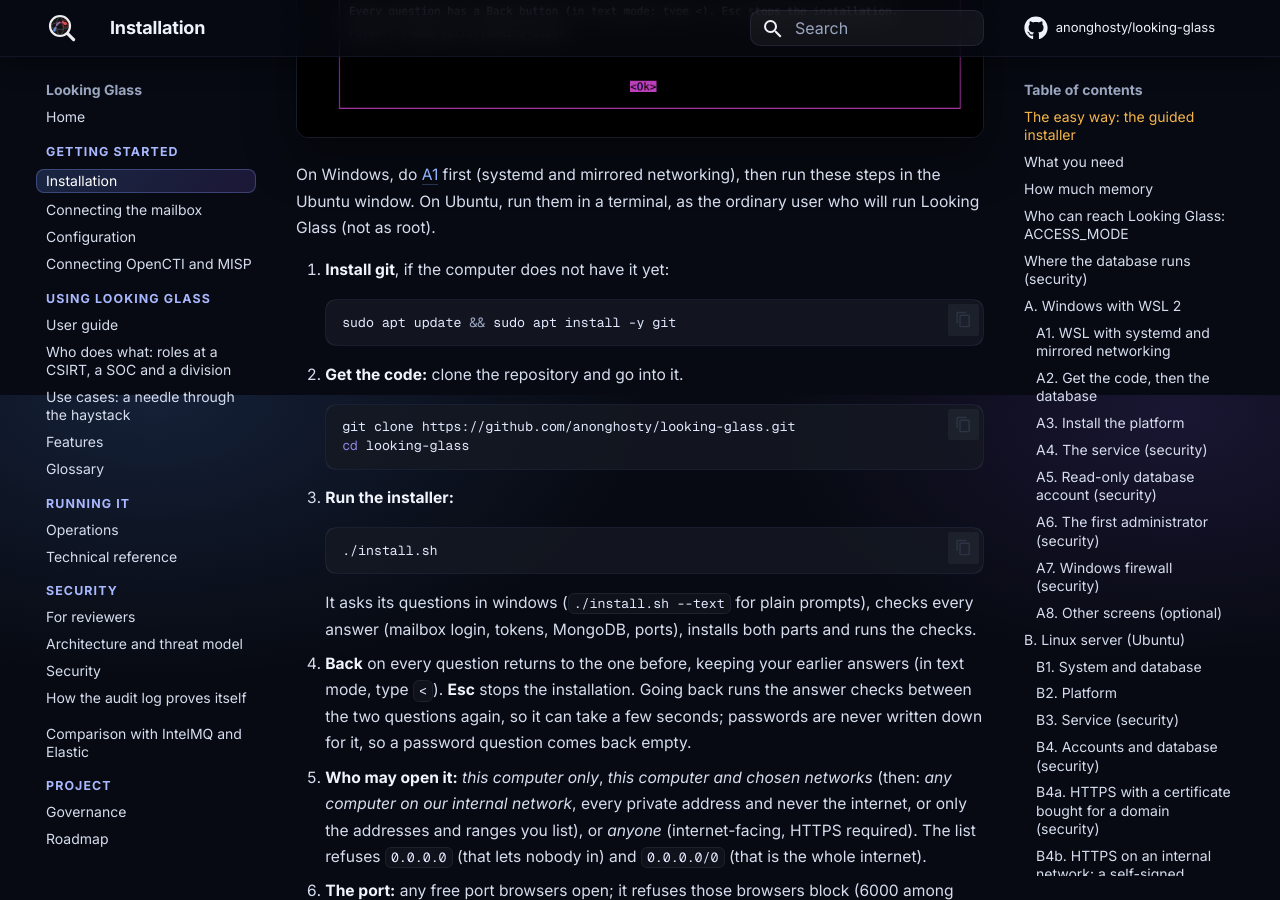
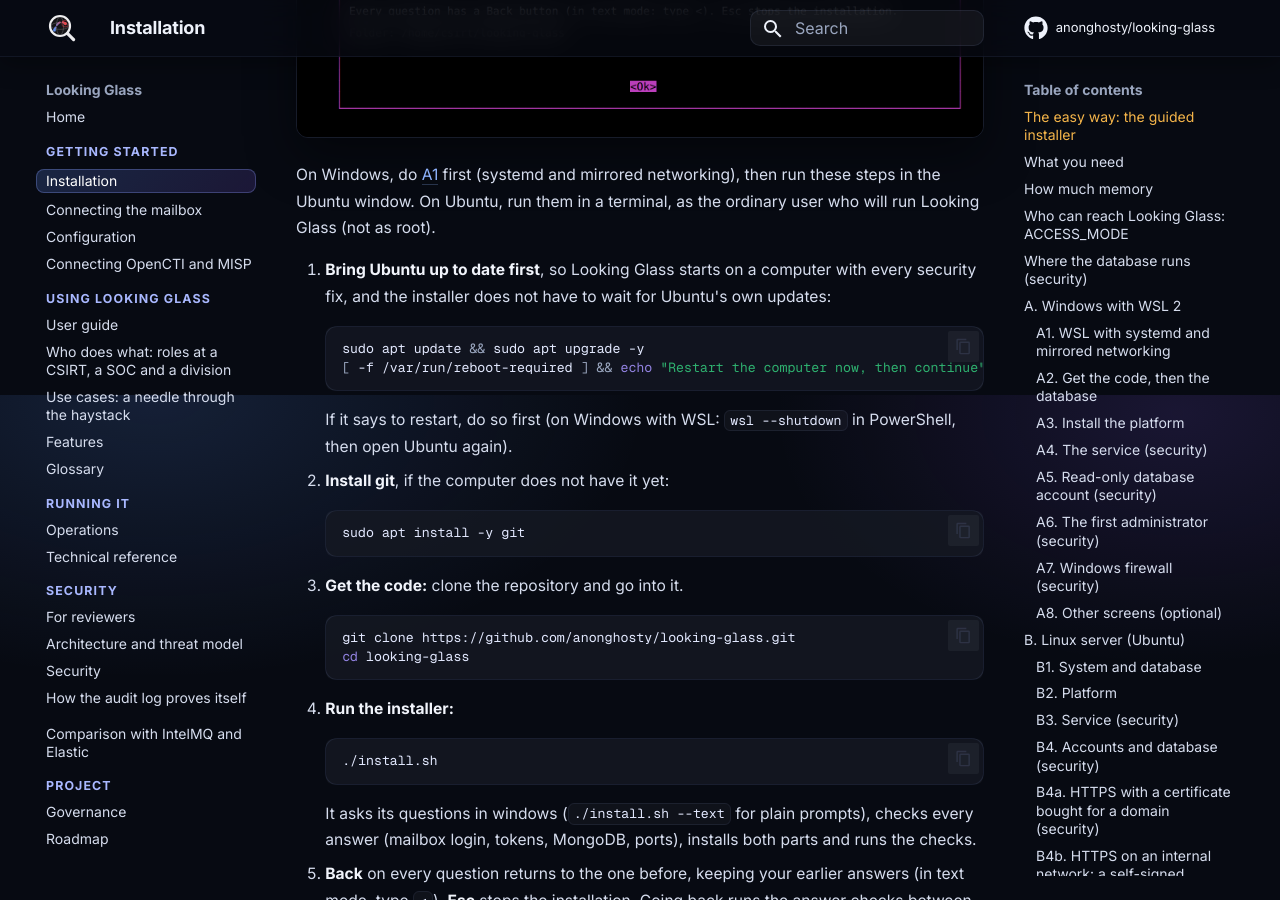
Before and after one commit to anonghosty/looking-glass, an MkDocs documentation site: the page built from docs/INSTALLATION.md, in a window 1280 px wide and 900 px high, scrolled down 505 px. Built offline with MkDocs 1.6.1 and Material for MkDocs 9.7.7, drawn with Linux system fonts in a browser that asks for light colours; comment, search, counter and statistics services are not loaded.

Commit message:
Docs: bring Ubuntu up to date before installing
A new step 1 of the guided installation: sudo apt update && sudo apt upgrade, and a restart when Ubuntu asks for one.
Looking Glass then starts on a computer with every security fix, and the installer seldom waits for Ubuntu's own
updates, which run by themselves soon after a new computer first starts.

````diff
--- a/docs/INSTALLATION.md
+++ b/docs/INSTALLATION.md
@@ -8,16 +8,23 @@ On Windows, do [A1](#a1-wsl-with-systemd-and-mirrored-networking) first (systemd
 run these steps in the Ubuntu window. On Ubuntu, run them in a terminal, as the ordinary user who will run Looking Glass
 (not as root).
 
-1. **Install git**, if the computer does not have it yet:
+1. **Bring Ubuntu up to date first**, so Looking Glass starts on a computer with every security fix, and the
+   installer does not have to wait for Ubuntu's own updates:
    ```bash
-   sudo apt update && sudo apt install -y git
+   sudo apt update && sudo apt upgrade -y
+   [ -f /var/run/reboot-required ] && echo "Restart the computer now, then continue" || echo "Up to date"
    ```
-2. **Get the code:** clone the repository and go into it.
+   If it says to restart, do so first (on Windows with WSL: `wsl --shutdown` in PowerShell, then open Ubuntu again).
+2. **Install git**, if the computer does not have it yet:
+   ```bash
+   sudo apt install -y git
+   ```
+3. **Get the code:** clone the repository and go into it.
    ```bash
    git clone https://github.com/anonghosty/looking-glass.git
    cd looking-glass
    ```
-3. **Run the installer:**
+4. **Run the installer:**
    ```bash
    ./install.sh
    ```
````
Also changed, not shown: other parts of docs/INSTALLATION.md (+1 -1 lines).
